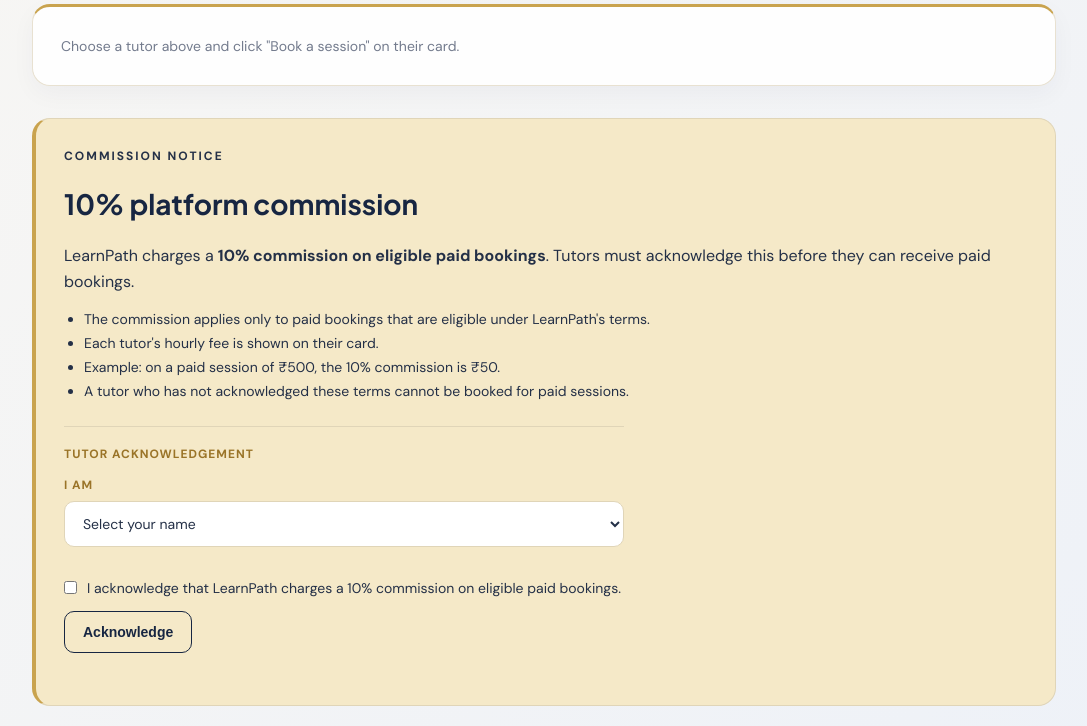
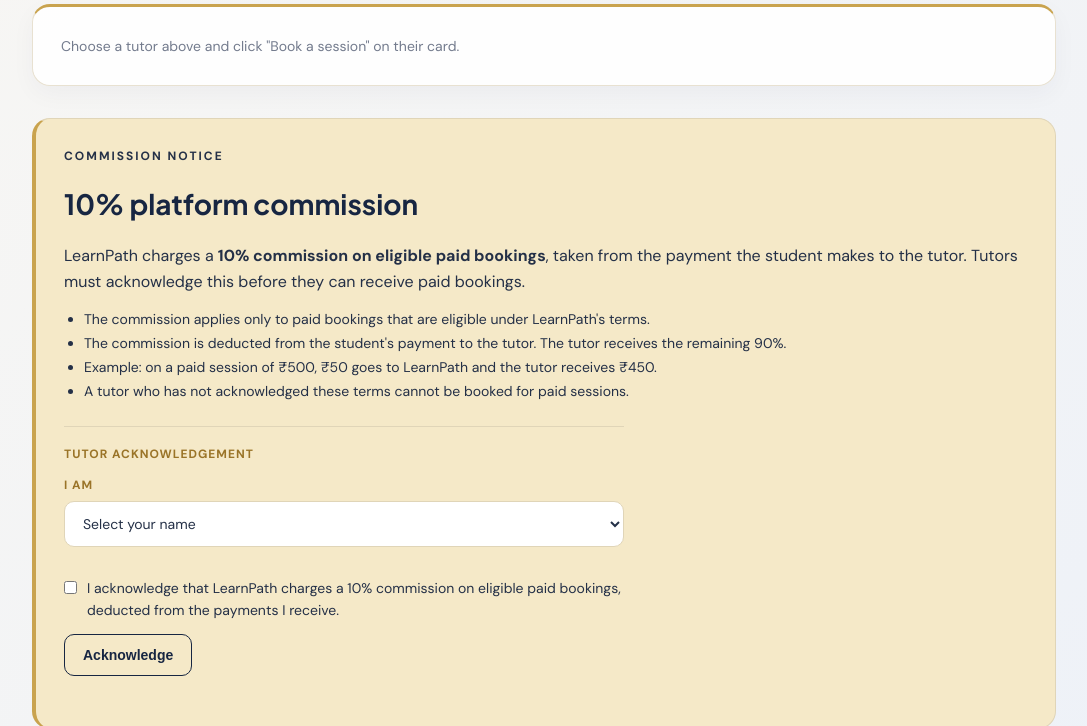
Before and after one commit to nehapramod2025-pixel/LearnPath, a Flask app: template templates/offline_tutor.html in a window 1280 px wide. Shown: the part 5774-6500 px from the top of the page, without its empty margins (96-1183 px from the left). Run offline with Flask 3, Linux system fonts and the light colour scheme; the template is opened without the code that fills it, so the values that code supplies are empty.

Commit message:
Clarify that the 10% commission is deducted from the student's payment
Co-Authored-By: Claude Sonnet 5.5 <noreply@anthropic.com>

Claude-Session: https://claude.ai/code/session_01VPaDp1mdMUezwTrv7fWpCy

```diff
--- a/static/js/offline_tutor.js
+++ b/static/js/offline_tutor.js
@@ -647,8 +647,8 @@ function updateBookingSummary() {
     }
     summary.appendChild(createEl("p", "booking-summary-line", "When: " + when));
     summary.appendChild(createEl("p", "booking-summary-line", "Session fee: \u20B9" + fee + " for 1 hour"));
-    summary.appendChild(createEl("p", "booking-summary-line", "LearnPath commission (10% on eligible paid bookings): \u20B9" + commission));
-
+    summary.appendChild(createEl("p", "booking-summary-line", "LearnPath commission (10% of the payment): \u20B9" + commission));
+    summary.appendChild(createEl("p", "booking-summary-line", "Tutor receives: \u20B9" + (fee - commission)));
     if (commissionAck[tutor.id] !== true) {
         message.textContent = "This tutor has not acknowledged the commission terms yet, so paid bookings are not available for now.";
         confirmButton.disabled = true;
--- a/templates/offline_tutor.html
+++ b/templates/offline_tutor.html
@@ -34,7 +34,7 @@
             <p class="tutor-js-status" id="tutor-js-status">Checking JavaScript...</p>
         </section>
 
-                        <section class="tutor-section" id="filters">
+        <section class="tutor-section" id="filters">
             <div class="tutor-filters">
                 <div class="tutor-filter">
                     <label for="subject-filter">Subject</label>
@@ -59,15 +59,13 @@
             <p class="tutor-result-count" id="result-count" role="status"></p>
         </section>
 
-        <!-- Piece 3 will add ratings and reviews to the cards -->
         <section class="tutor-section" id="tutors">
             <p class="tutor-sample-note">Sample tutors and reviews for design testing. Real data will come from the backend.</p>
             <div class="tutor-grid" id="tutor-grid"></div>
             <p class="tutor-empty" id="tutor-empty" hidden>No tutors match these filters. Try another subject or language.</p>
         </section>
 
-        <!-- Piece 4 will fill this: availability and booking -->
-                <section class="tutor-section" id="booking">
+        <section class="tutor-section" id="booking">
             <p class="eyebrow">BOOK A SESSION</p>
             <h2 class="tutor-section-title">Book a session</h2>
             <div class="booking-panel">
@@ -97,7 +95,7 @@
 
                     <div class="booking-summary" id="booking-summary"></div>
 
-                    <p class="booking-commission-note">LearnPath charges a 10% commission on eligible paid bookings. <a href="#commission">Read the commission notice</a></p>
+                    <p class="booking-commission-note">LearnPath charges a 10% commission on eligible paid bookings, taken from the payment to the tutor. <a href="#commission">Read the commission notice</a></p>
 
                     <button type="button" class="primary-button" id="booking-confirm" disabled>Request booking</button>
                     <p class="booking-message" id="booking-message" role="status"></p>
@@ -109,11 +107,11 @@
             <div class="commission-box">
                 <p class="eyebrow">COMMISSION NOTICE</p>
                 <h2 class="tutor-section-title">10% platform commission</h2>
-                <p>LearnPath charges a <strong>10% commission on eligible paid bookings</strong>. Tutors must acknowledge this before they can receive paid bookings.</p>
+                <p>LearnPath charges a <strong>10% commission on eligible paid bookings</strong>, taken from the payment the student makes to the tutor. Tutors must acknowledge this before they can receive paid bookings.</p>
                 <ul class="commission-points">
                     <li>The commission applies only to paid bookings that are eligible under LearnPath's terms.</li>
-                    <li>Each tutor's hourly fee is shown on their card.</li>
-                    <li>Example: on a paid session of &#8377;500, the 10% commission is &#8377;50.</li>
+                    <li>The commission is deducted from the student's payment to the tutor. The tutor receives the remaining 90%.</li>
+                    <li>Example: on a paid session of &#8377;500, &#8377;50 goes to LearnPath and the tutor receives &#8377;450.</li>
                     <li>A tutor who has not acknowledged these terms cannot be booked for paid sessions.</li>
                 </ul>
 
@@ -125,7 +123,7 @@
                     </div>
                     <label class="ack-check">
                         <input type="checkbox" id="ack-check">
-                        <span>I acknowledge that LearnPath charges a 10% commission on eligible paid bookings.</span>
+                        <span>I acknowledge that LearnPath charges a 10% commission on eligible paid bookings, deducted from the payments I receive.</span>
                     </label>
                     <button type="button" class="tutor-clear-button" id="ack-button">Acknowledge</button>
                     <p class="booking-message" id="ack-message" role="status"></p>
```
